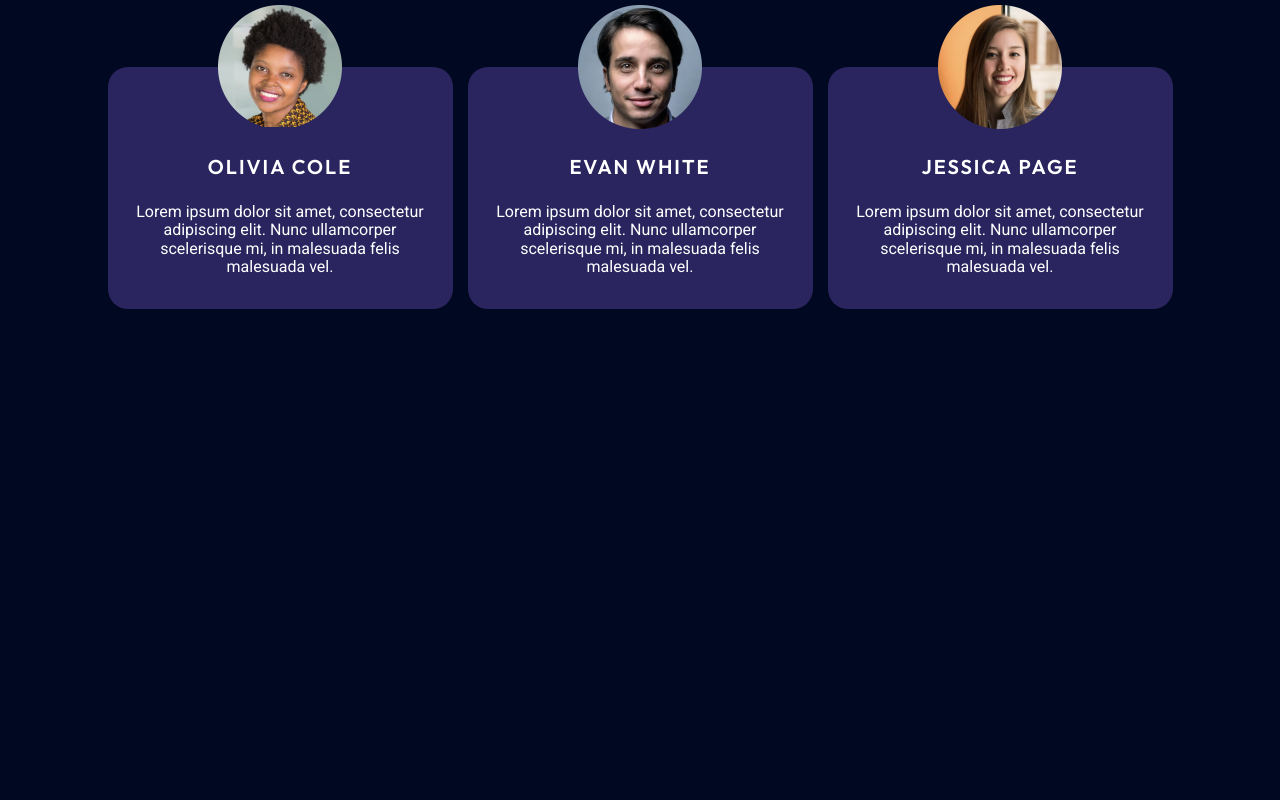
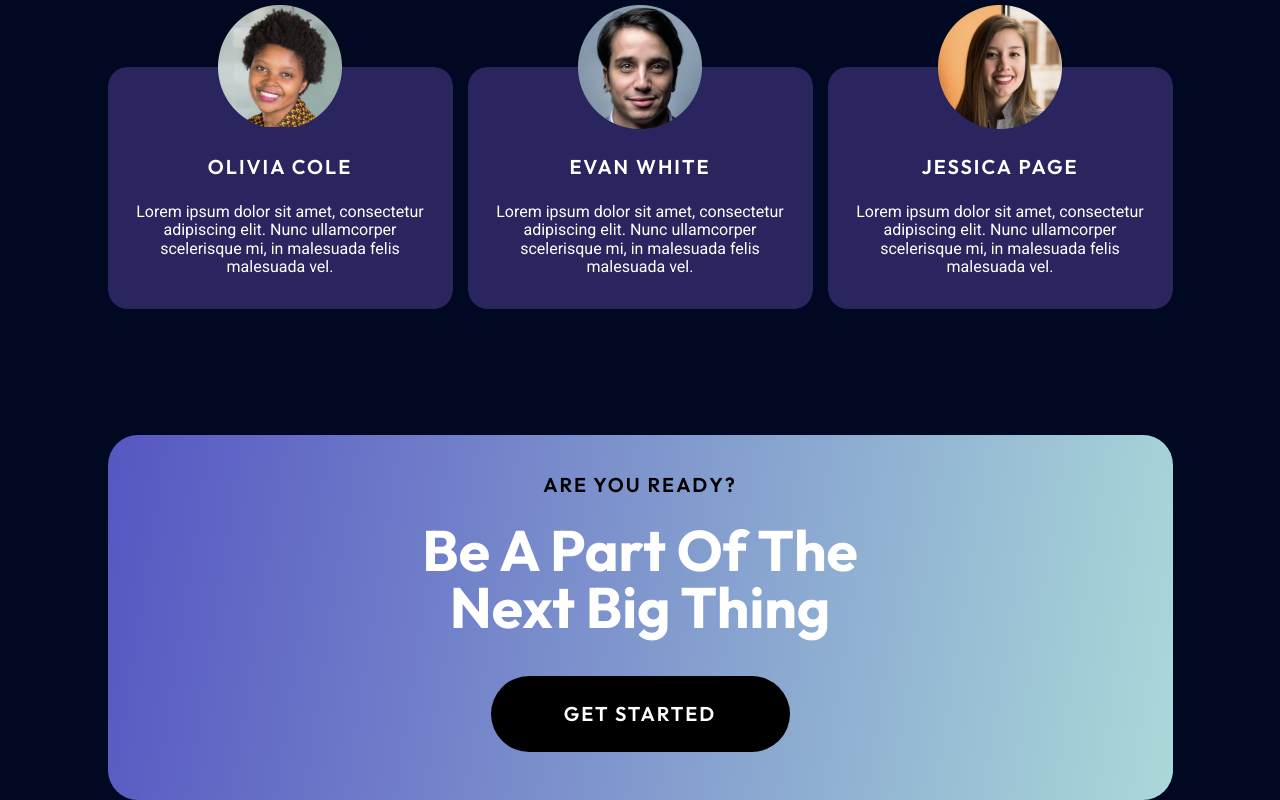
Before and after one commit to andrei-ott/krypto-react, a React (Vite) app: page / in a window 1280 px wide. Shown: the part 3037-3837 px from the top of the page. Before the commit the page ends 3346 px from the top, so only its background shows below. Built offline with nearby package versions, Linux system fonts and the light colour scheme.

Commit message:
add 'are you ready' section

```diff
--- a/src/components/MainButton/MainButton.scss
+++ b/src/components/MainButton/MainButton.scss
@@ -11,6 +11,11 @@
     background-color: var(--light-purple);
   }
 
+  &.fill-black {
+    color: white;
+    background-color: black;
+  }
+
   &.stroke-green {
     background: transparent;
     border: 1px solid var(--light-green);
--- a/src/pages/Home/Home.tsx
+++ b/src/pages/Home/Home.tsx
@@ -123,6 +123,21 @@
           />
         </div>
       </section>
+
+      <section
+        className="mt-31.5 flex w-full flex-col items-center rounded-[30px] pt-9 pb-12 text-center"
+        style={{ background: 'linear-gradient(-81.227deg, #AAD9D9 0%, #5656C2 100%)' }}
+      >
+        <div className="sub-header text-black">Are you ready?</div>
+
+        <h2 className="mt-6 mb-10">
+          be a part of the
+          <br />
+          next big thing
+        </h2>
+
+        <MainButton buttonStyle={MainButtonStyle.FILL_BLACK} label="Get started" width={299} />
+      </section>
     </main>
   );
 }
--- a/src/types/enums.ts
+++ b/src/types/enums.ts
@@ -1,5 +1,6 @@
 export enum MainButtonStyle {
   FILL_PURPLE = 'fill-purple',
   FILL_GREEN = 'fill-green',
+  FILL_BLACK = 'fill-black',
   STROKE_GREEN = 'stroke-green',
 }
```
